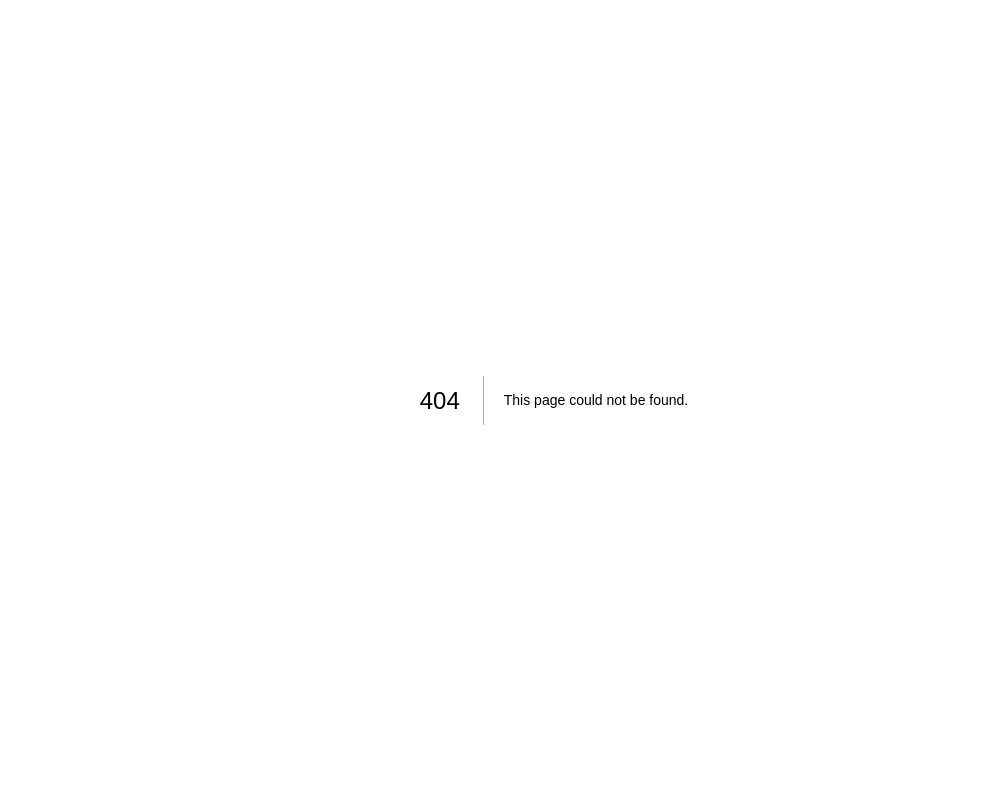
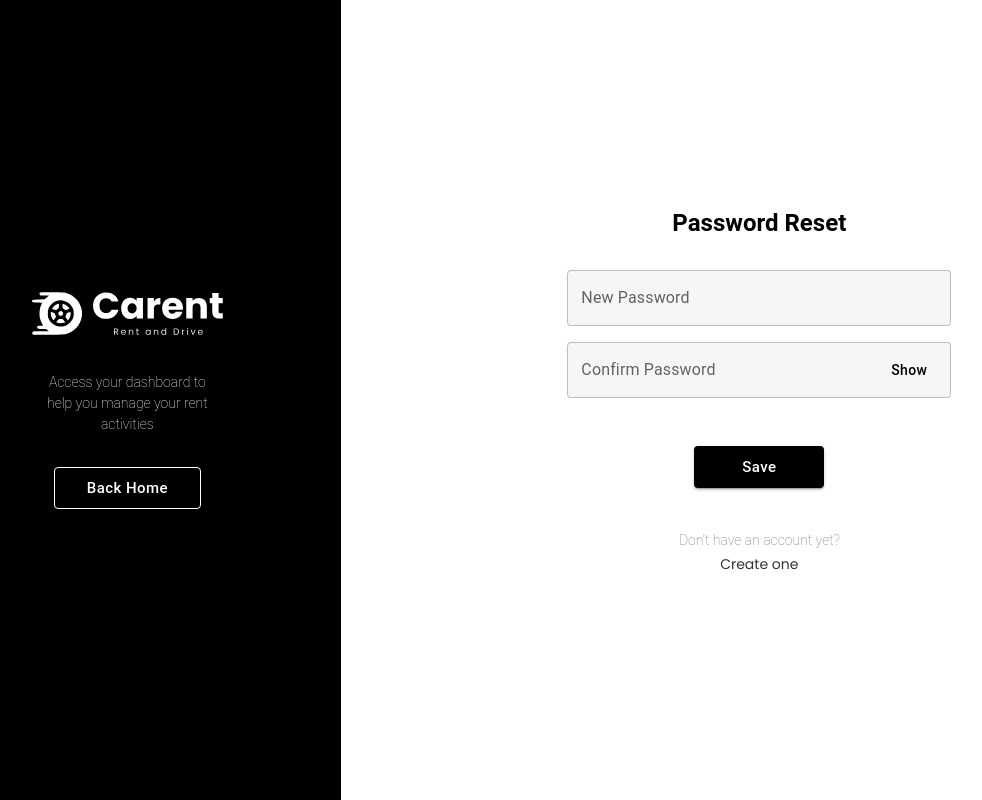
Before and after one commit to OdongAlican/carhire, a Next.js app: page /passwordreset in a window 1280 px wide. Before the commit this address had no page. Shown: the whole page, without its empty margins (86-1068 px from the left). Built offline with nearby package versions, Linux system fonts and the light colour scheme.

Commit message:
add password reset page

```diff
--- /dev/null
+++ b/src/app/passwordreset/page.tsx
@@ -0,0 +1,114 @@
+"use client"
+import React from 'react'
+import AuthSide from '../components/AuthSide'
+import {
+    Box,
+    Button,
+    FormControl,
+    Grid,
+    IconButton,
+    InputAdornment,
+    InputLabel,
+    OutlinedInput,
+    TextField,
+    Typography
+} from '@mui/material'
+import Link from 'next/link'
+
+const PasswordReset = () => {
+    const [showPassword, setShowPassword] = React.useState(false);
+
+    const handleClickShowPassword = () => setShowPassword((show) => !show);
+
+    const handleMouseDownPassword = (event: React.MouseEvent<HTMLButtonElement>) => {
+        event.preventDefault();
+    };
+    return (
+
+        <Grid
+            container
+            xs={12}
+            height="100vh"
+            item
+            sx={{ position: "relative" }}>
+            <AuthSide />
+            <Grid container item xs={8}>
+                <Grid
+                    container
+                    xs={12}
+                    spacing={2}
+                    p={6}
+                    display="flex"
+                    justifyContent="center"
+                    alignItems="center"
+                    item>
+                    <Box px={5} sx={{ width: "480px" }}>
+                        <Grid item xs={12}>
+                            <Typography className='poppins' sx={{
+                                fontSize: "24px",
+                                fontWeight: 600,
+                                lineHeight: "46px",
+                                letterSpacing: "0em",
+                                textAlign: "center",
+                                mb: 3,
+                            }}>Password Reset</Typography>
+                        </Grid>
+                        <Grid px={1} mt={2} item xs={12}>
+                            <FormControl fullWidth>
+                                <TextField
+                                    sx={{ bgcolor: "#F6F6F6" }} size='medium' label="New Password" />
+                            </FormControl>
+                        </Grid>
+                        <Grid px={1} mt={2} item xs={12} mb={1}>
+                            <FormControl sx={{ bgcolor: "#F6F6F6" }} fullWidth size='medium' variant="outlined">
+                                <InputLabel htmlFor="outlined-adornment-password">Confirm Password</InputLabel>
+                                <OutlinedInput
+                                    id="outlined-adornment-password"
+                                    type={showPassword ? 'text' : 'password'}
+                                    endAdornment={
+                                        <InputAdornment position="end">
+                                            <IconButton
+                                                aria-label="toggle password visibility"
+                                                onClick={handleClickShowPassword}
+                                                onMouseDown={handleMouseDownPassword}
+                                                edge="end"
+                                            >
+                                                {showPassword ? <Button sx={{ textTransform: "capitalize", color: "#000" }}>Hide</Button> : <Button sx={{ textTransform: "capitalize", color: "#000" }}>Show</Button>}
+                                            </IconButton>
+                                        </InputAdornment>
+                                    }
+                                    label="Password"
+                                />
+                            </FormControl>
+                            <Grid mt={2} item xs={12} sx={{ display: "flex", flexDirection: "column", alignItems: "center" }}>
+                                <Button className='poppins' variant='contained' size='large' sx={{ bgcolor: "black", px: 6, textTransform: "capitalize", mt: 4 }}>Save</Button>
+                                <Typography className='poppins' sx={{
+                                    fontSize: "14px",
+                                    fontWeight: 200,
+                                    mt: 5,
+                                    lineHeight: "24px",
+                                    letterSpacing: "0em",
+                                    textAlign: "center",
+                                    color: "#75767A"
+                                }}>Don&apos;t have an account yet?</Typography>
+                                <Link
+                                    href="/signup"
+                                    className='poppins' style={{
+                                        textDecoration: "none",
+                                        fontSize: "14px",
+                                        fontWeight: 400,
+                                        lineHeight: "24px",
+                                        letterSpacing: "0em",
+                                        textAlign: "center",
+                                        color: "#333333"
+                                    }}>Create one</Link>
+                            </Grid>
+                        </Grid>
+                    </Box>
+                </Grid>
+            </Grid>
+        </Grid>
+    )
+}
+
+export default PasswordReset
```
Also changed, not shown: src/app/login/index.tsx (+6 -4 lines).
